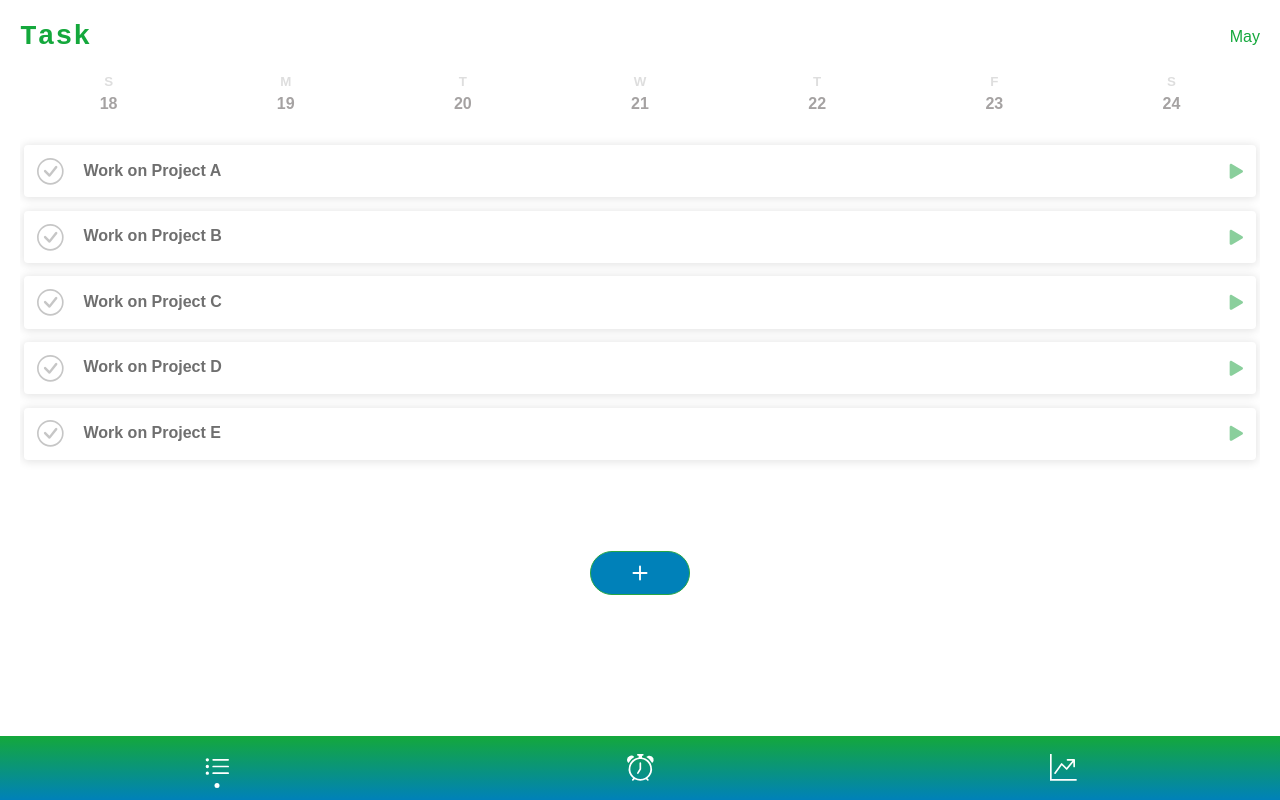
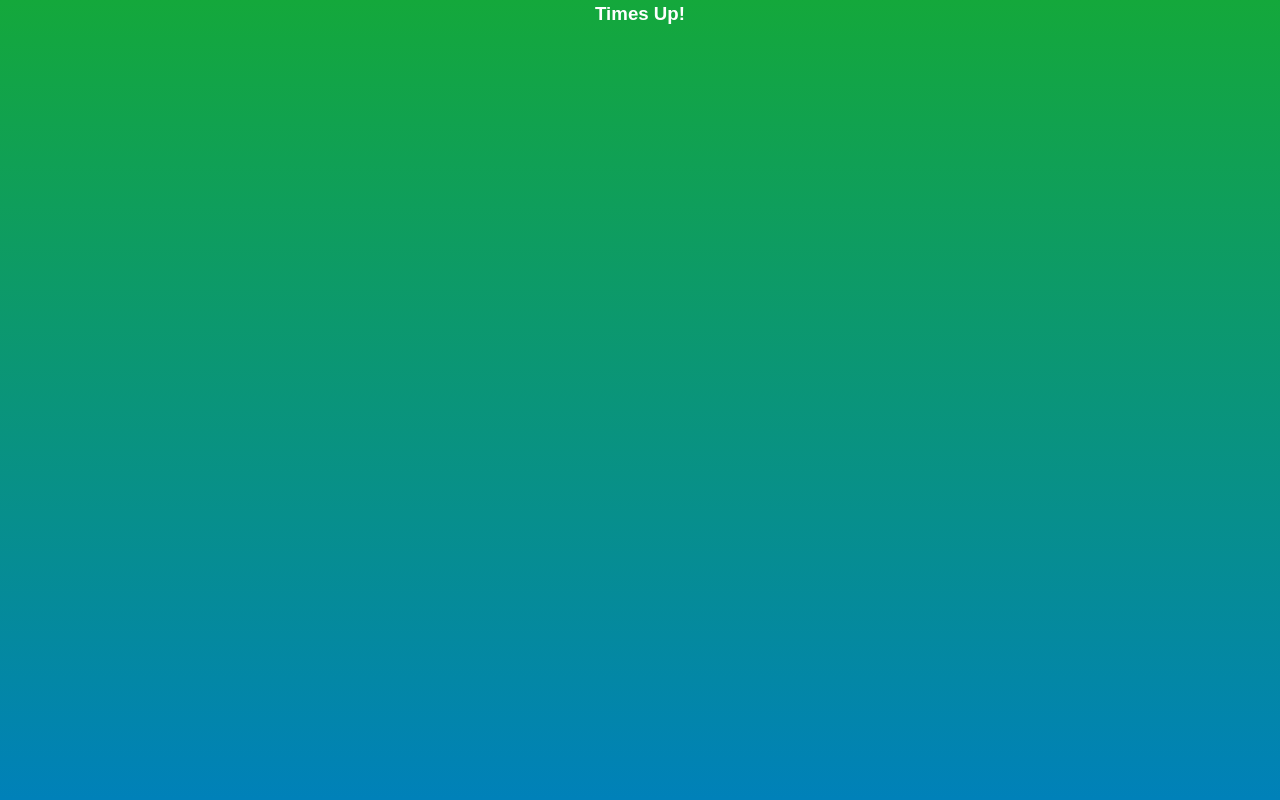
Before and after one commit to kuikui22/pomodoro_G00, a Vue app: page /#/taskList in a window 1280 px wide. Built offline with nearby package versions, Linux system fonts and the light colour scheme.

Commit message:
新增 時間結束版面(未完成)

```diff
--- a/src/App.vue
+++ b/src/App.vue
@@ -2,15 +2,17 @@
   <div id="app">
     <router-view></router-view>
     <router-view name="footer"></router-view>
+    <times-up></times-up>
   </div>
 </template>
 
 <script>
+import timesUp from '@/components/timesUp.vue';
 
 export default {
   name: 'App',
   components: {
-    // HelloWorld
+    timesUp
   }
 }
 </script>
--- a/src/assets/stylesheets/_variables.scss
+++ b/src/assets/stylesheets/_variables.scss
@@ -4,4 +4,5 @@ $body-bg-color: #fff;
 $main-bg-color: #0081b9;
 $main-bg-img:  linear-gradient(0deg, rgba(255, 255, 255, 0) 0%, #14a83b 100%);
 $max-zIndex: 9999;
+$top-zIndex: 99999;
 $titleColor: rgba(20,168,60,1.00);
--- /dev/null
+++ b/src/components/timesUp.vue
@@ -0,0 +1,37 @@
+<template>
+    <div id="main">
+        <section>
+
+            <p>{{ title }}</p>
+        </section>
+    </div>
+</template>
+<script>
+export default {
+    data() {
+        return {
+            title: 'Times Up!'
+        }
+    }
+}
+</script>
+<style lang="scss" scoped>
+@import '@/assets/stylesheets/styles.scss';
+    #main {
+        width: 100%;
+        height: 100%;
+        position: absolute;
+        top: 0;
+        left: 0;
+        background-color: $main-bg-color;
+        background-image: $main-bg-img;
+        z-index: $top-zIndex;
+        color: #fff;
+        font-weight: bolder;
+        font-size: 14pt;
+
+        section {
+            position: relative;
+        }
+    }
+</style>
```
